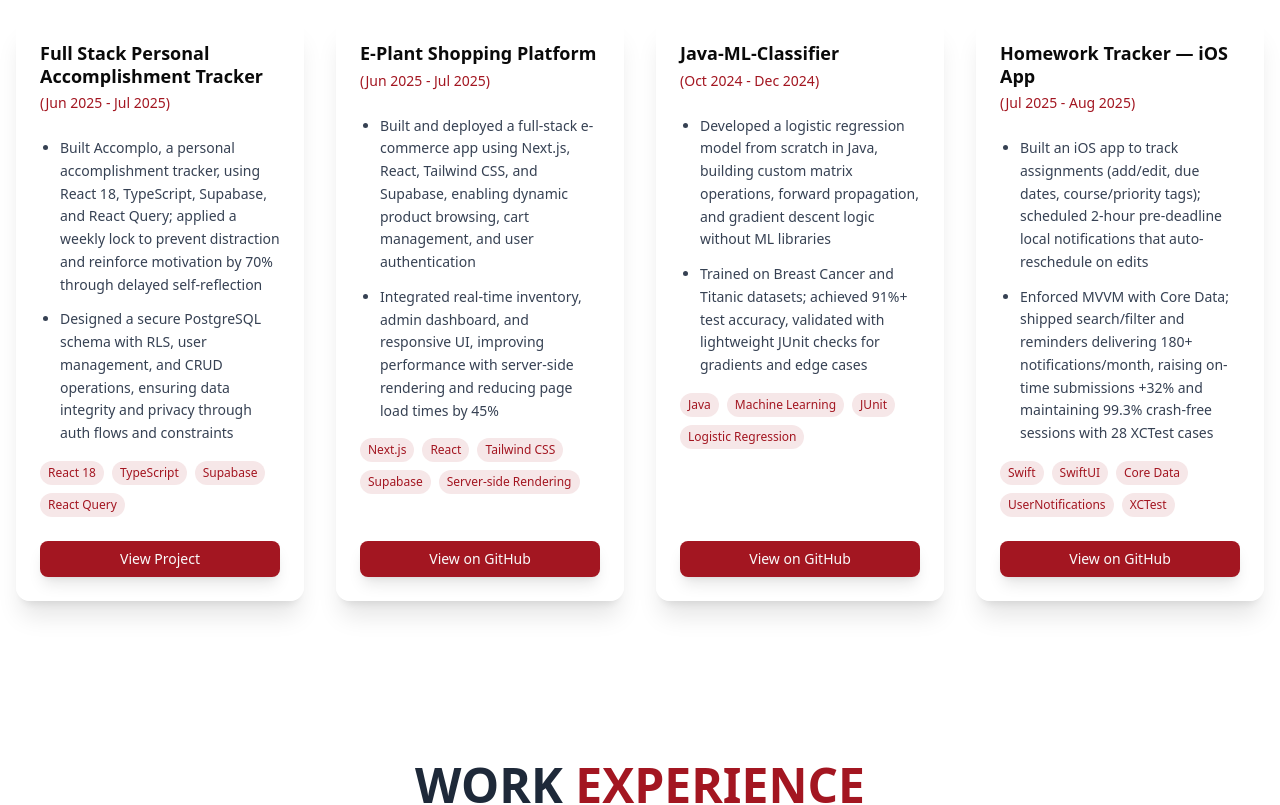
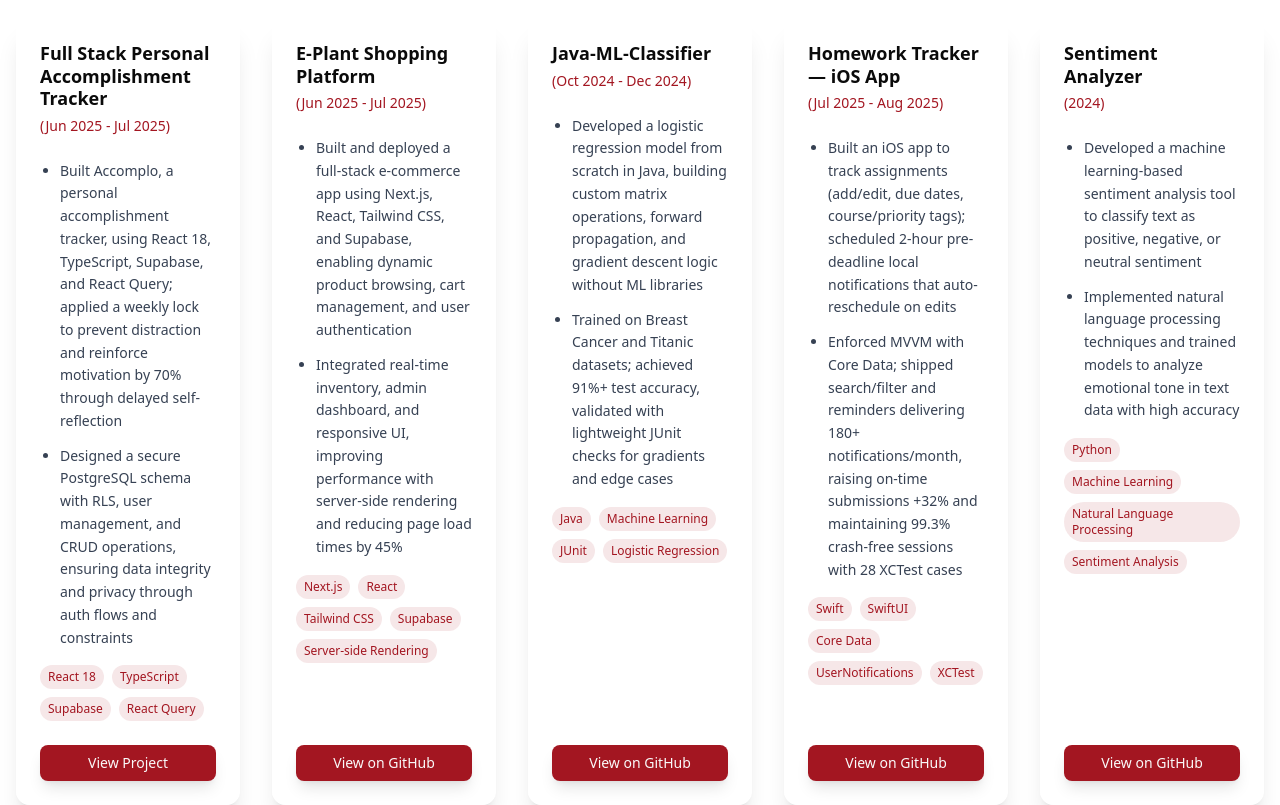
Before and after one commit to Sahmey2004/Portfolio, a React (Vite) app: page / in a window 1280 px wide. Shown: the part 2260-3065 px from the top of the page. Built offline with nearby package versions, Linux system fonts and the light colour scheme.

Commit message:
Add Sentiment Analyzer project

```diff
--- a/src/components/Project.jsx
+++ b/src/components/Project.jsx
@@ -73,6 +73,17 @@ const Project = () => {
       tech: ['Swift', 'SwiftUI', 'Core Data', 'UserNotifications', 'XCTest'],
       gradient: 'from-lightblue-500/20 to-purple-500/20',
     },
+    {
+      title: 'Sentiment Analyzer',
+      period: '(2024)',
+      url: 'https://github.com/Sahmey2004/sentiment-analyzer',
+      description: [
+        'Developed a machine learning-based sentiment analysis tool to classify text as positive, negative, or neutral sentiment',
+        'Implemented natural language processing techniques and trained models to analyze emotional tone in text data with high accuracy',
+      ],
+      tech: ['Python', 'Machine Learning', 'Natural Language Processing', 'Sentiment Analysis'],
+      gradient: 'from-indigo-500/20 to-blue-500/20',
+    },
   ];
 
   return (
@@ -90,7 +101,7 @@ const Project = () => {
           <div className="w-24 h-1 bg-maroon mx-auto rounded-full"></div>
         </div>
 
-        <div className="grid lg:grid-cols-4 md:grid-cols-2 gap-8 justify-center">
+        <div className="grid lg:grid-cols-3 xl:grid-cols-5 md:grid-cols-2 gap-8 justify-center">
           {projects.map((project, index) => (
             <div
               key={index}
```
